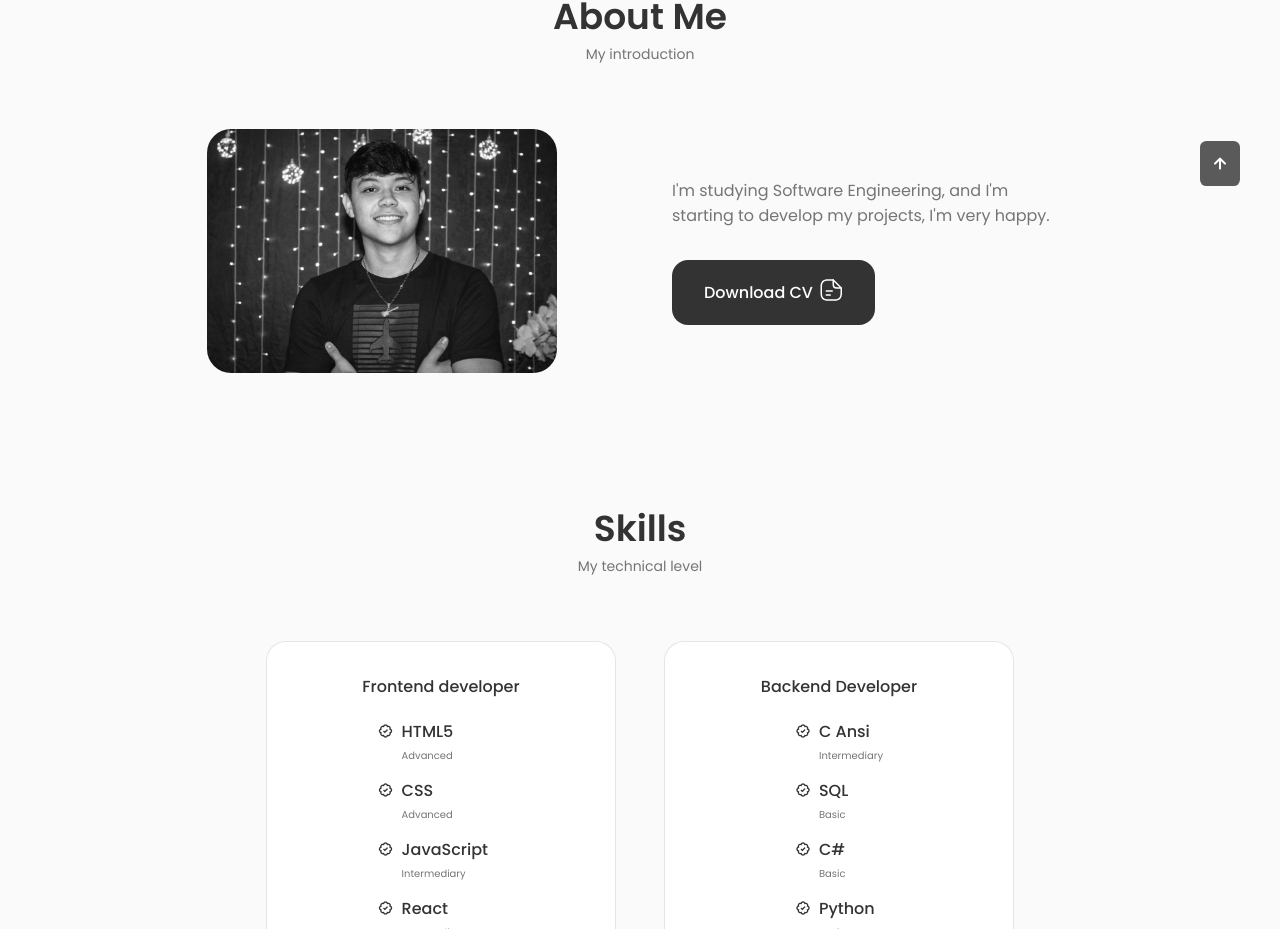
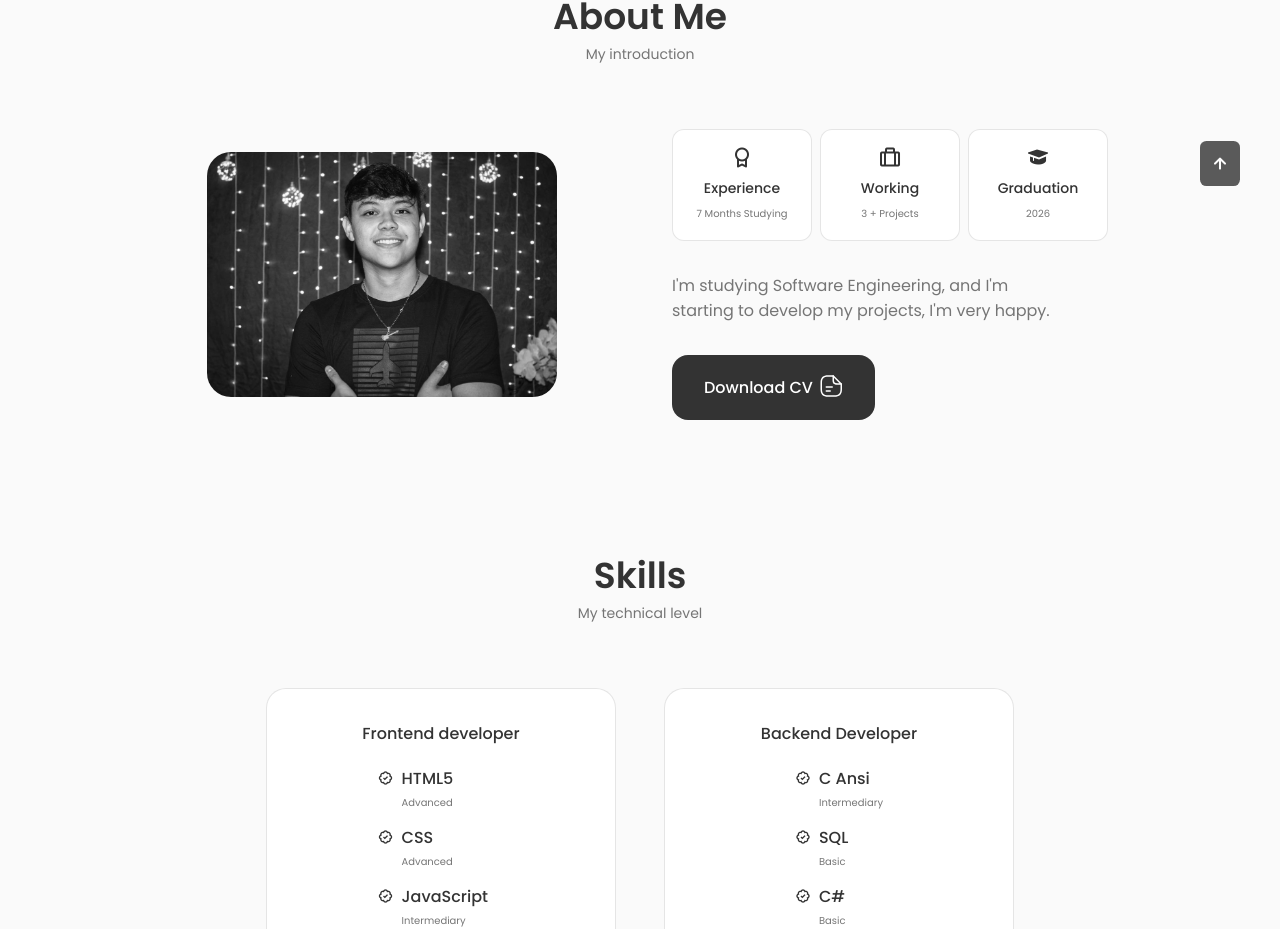
Before and after one commit to kalebefukuda/MyPortfolio, a React (Create React App) app: page / in a window 1280 px wide. Shown: the part 774-1703 px from the top of the page. Built offline with nearby package versions, Linux system fonts and the light colour scheme; a web font is replaced by a local one.

Commit message:
add Info in About section

```diff
--- a/src/compenents/about/About.jsx
+++ b/src/compenents/about/About.jsx
@@ -14,7 +14,7 @@ const About = () => {
     <img src={AboutImg} alt="" className='about_img' />
 
     <div className='about_data'>
-
+    <Info />
 
     <p className='about_description'>
         I'm studying Software Engineering, and I'm starting to develop my projects, I'm very happy.
--- a/src/compenents/about/about.css
+++ b/src/compenents/about/about.css
@@ -92,6 +92,6 @@ margin-bottom: var(--mb-2);
   /* for small devices */
   @media  screen and (max-width: 350px) {
     .about_info{
-        grid-template-columns: repeat(2, 1fr);
+        grid-template-columns: repeat(1, 1fr);
     }
   }
```
